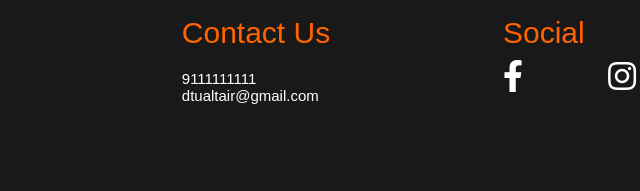
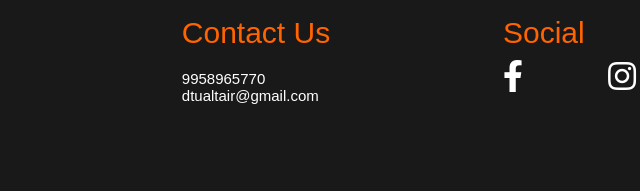
Before and after one commit to pratbhat/DTU_ALTAIR_Website, a plain HTML site: page index.html in a window 1280 px wide. Shown: the part 1862-2053 px from the top of the page, 399-1039 px from the left. Drawn offline with Linux system fonts and the light colour scheme.

Commit message:
changing contact info

```diff
--- a/index.html
+++ b/index.html
@@ -109,7 +109,7 @@
                 <div class="footer-item">
                     <div class="footer-item-title">Contact Us</div>
                     <div class="footer-item-content">
-                        <div>9111111111</div>
+                        <div>9958965770</div>
                         <div>dtualtair@gmail.com</div>
                     </div>
                 </div>
```
